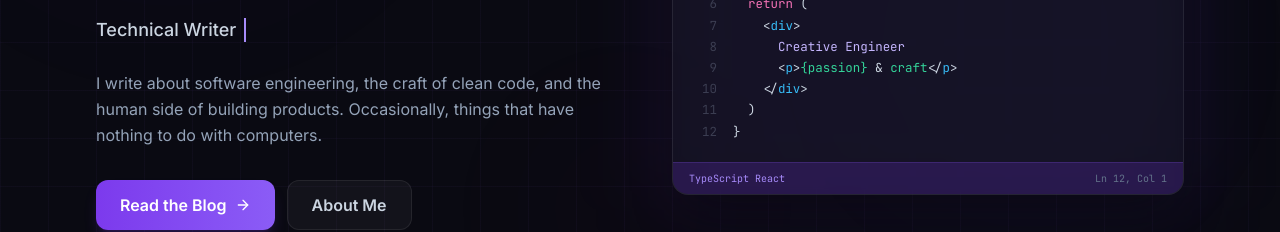
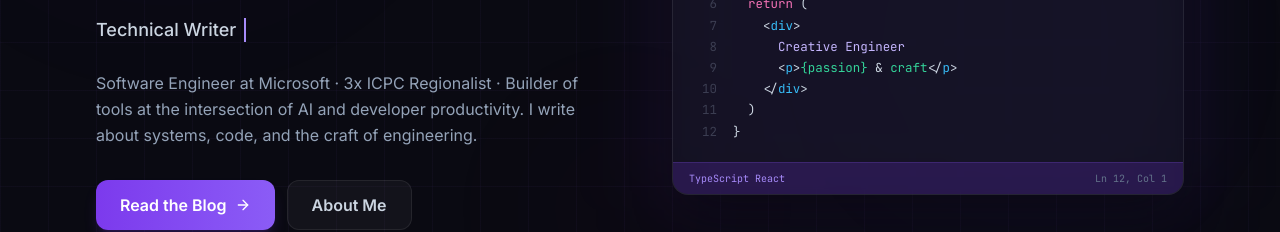
Before and after one commit to AhmedOsamaAli/Blog, a React (Vite) app: page /about in a window 1280 px wide. Shown: the part 390-622 px from the top of the page. Built offline with nearby package versions, Linux system fonts and the light colour scheme; no server answers; the database is empty.

Commit message:
feat: use real photo on About page, update hero description

```diff
--- a/src/components/HeroSection.jsx
+++ b/src/components/HeroSection.jsx
@@ -95,8 +95,9 @@ export default function HeroSection() {
             </motion.div>
 
             <motion.p variants={ITEM} className="text-slate-400 text-base leading-relaxed max-w-lg">
-              I write about software engineering, the craft of clean code, and the human side of building
-              products. Occasionally, things that have nothing to do with computers.
+              Software Engineer at Microsoft · 3x ICPC Regionalist · Builder of
+              tools at the intersection of AI and developer productivity. I write
+              about systems, code, and the craft of engineering.
             </motion.p>
 
             {/* CTAs */}
--- a/src/pages/About.jsx
+++ b/src/pages/About.jsx
@@ -36,19 +36,16 @@ export default function About() {
 
         {/* Hero */}
         <div className="flex flex-col sm:flex-row gap-10 items-start mb-16">
-          {/* Avatar — gradient placeholder */}
+          {/* Avatar */}
           <div className="relative flex-shrink-0">
-            <div className="w-32 h-32 sm:w-40 sm:h-40 rounded-3xl
-              bg-gradient-to-br from-violet-600 via-purple-600 to-cyan-500
-              flex items-center justify-center
+            <div className="w-32 h-32 sm:w-40 sm:h-40 rounded-3xl overflow-hidden
+              ring-2 ring-violet-500/30
               shadow-2xl shadow-violet-500/20">
-              <svg viewBox="0 0 64 64" fill="none" xmlns="http://www.w3.org/2000/svg" className="w-16 h-16">
-                <path d="M14 32L26 18" stroke="white" strokeWidth="4" strokeLinecap="round"/>
-                <path d="M14 32L26 46" stroke="white" strokeWidth="4" strokeLinecap="round"/>
-                <path d="M50 32L38 18" stroke="rgba(255,255,255,0.6)" strokeWidth="4" strokeLinecap="round"/>
-                <path d="M50 32L38 46" stroke="rgba(255,255,255,0.6)" strokeWidth="4" strokeLinecap="round"/>
-                <path d="M34 16L30 48" stroke="rgba(255,255,255,0.85)" strokeWidth="3.5" strokeLinecap="round"/>
-              </svg>
+              <img
+                src={`${import.meta.env.BASE_URL}me.jpg`}
+                alt="Ahmed Osama"
+                className="w-full h-full object-cover"
+              />
             </div>
             {/* Online dot */}
             <span className="absolute bottom-2 right-2 w-4 h-4 bg-emerald-400 rounded-full border-2 border-dark-900 shadow-md" />
```
Also changed, not shown: public/me.jpg (added).
